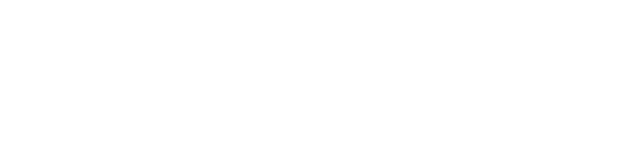
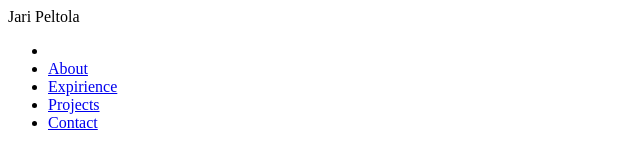
Before and after one commit to Moontags/my.portfolio, a plain HTML site: page index.html in a window 1280 px wide. Shown: the whole page, without its empty margins (0-640 px from the left). Drawn offline with Linux system fonts and the light colour scheme.

Commit message:
Added nav-links

```diff
--- a/index.html
+++ b/index.html
@@ -7,7 +7,21 @@
     <link rel="stylesheet" href="style.css">
 </head>
 <body>
-    <header></header>
+    <header>
+        <nav id="desktop-nav">
+            <div class="logo">Jari Peltola </div>
+        <div>
+            <ul class="nav-links">
+                <li></li>
+                <li><a href="#about">About</a></li>
+                <li><a href="#expirience">Expirience</a></li>
+                <li><a href="#projects">Projects</a></li>
+                <li><a href="#contact">Contact</a></li>
+            </ul>
+
+       </div>
+        </nav>
+    </header>
     <main>
         <section></section>
         <section></section>
@@ -16,6 +30,6 @@
     <footer>
 
     </footer>
-
+    <script src="main.js"></script>
 </body>
 </html>
```
Also changed, not shown: main.js (added).
